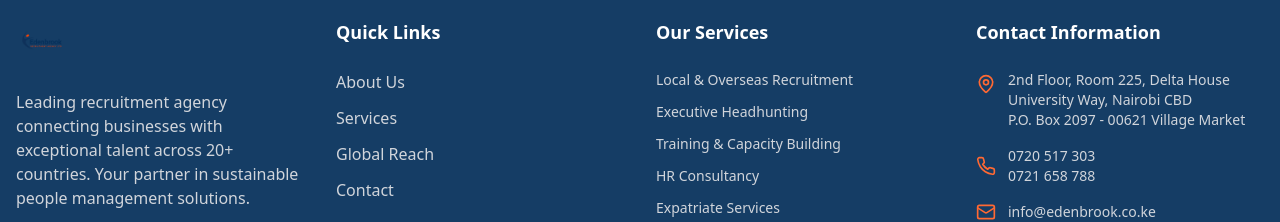
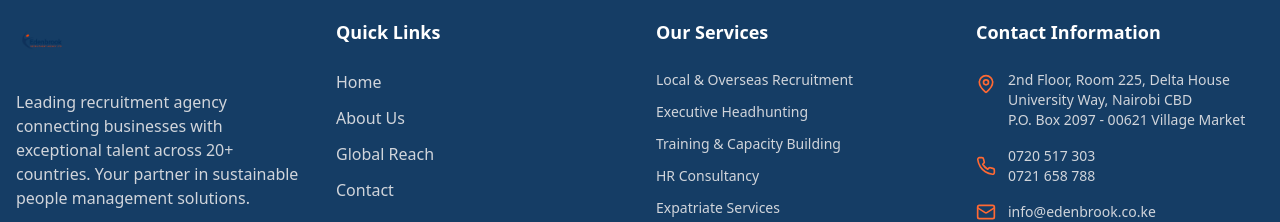
Before and after one commit to olivionate/edenbrook-recruitment-agency, a React (Vite) app: page /about in a window 1280 px wide. Shown: the part 1190-1412 px from the top of the page. Built offline with nearby package versions, Linux system fonts and the light colour scheme; the HTML template or start-up script is replaced by a standard one.

Commit message:
Refactor Quick Links to active links

```diff
--- a/src/components/Footer.tsx
+++ b/src/components/Footer.tsx
@@ -1,12 +1,13 @@
 import { Phone, Mail, MapPin, Globe, Linkedin, Twitter, Facebook } from "lucide-react";
 import edenbookLogo from "@/assets/edenbrook-logo.png";
+import { Link } from "react-router-dom";
 
 const Footer = () => {
   const quickLinks = [
-    { name: "About Us", href: "#about" },
-    { name: "Services", href: "#services" },
-    { name: "Global Reach", href: "#global" },
-    { name: "Contact", href: "#contact" }
+    { name: "Home", href: "/" },
+    { name: "About Us", href: "/about" },
+    { name: "Global Reach", href: "/global-reach" },
+    { name: "Contact", href: "/contact" }
   ];
 
   const services = [
@@ -18,12 +19,6 @@ const Footer = () => {
     "Payroll & Outsourcing"
   ];
 
-  const scrollToSection = (href: string) => {
-    const element = document.querySelector(href);
-    if (element) {
-      element.scrollIntoView({ behavior: "smooth" });
-    }
-  };
 
   return (
     <footer className="bg-brand-navy text-white">
@@ -57,12 +52,12 @@ const Footer = () => {
             <ul className="space-y-2 sm:space-y-3">
               {quickLinks.map((link, index) => (
                 <li key={index}>
-                  <button
-                    onClick={() => scrollToSection(link.href)}
+                  <Link
+                    to={link.href}
                     className="text-sm sm:text-base text-gray-300 hover:text-brand-orange transition-colors duration-300"
                   >
                     {link.name}
-                  </button>
+                  </Link>
                 </li>
               ))}
             </ul>
```
